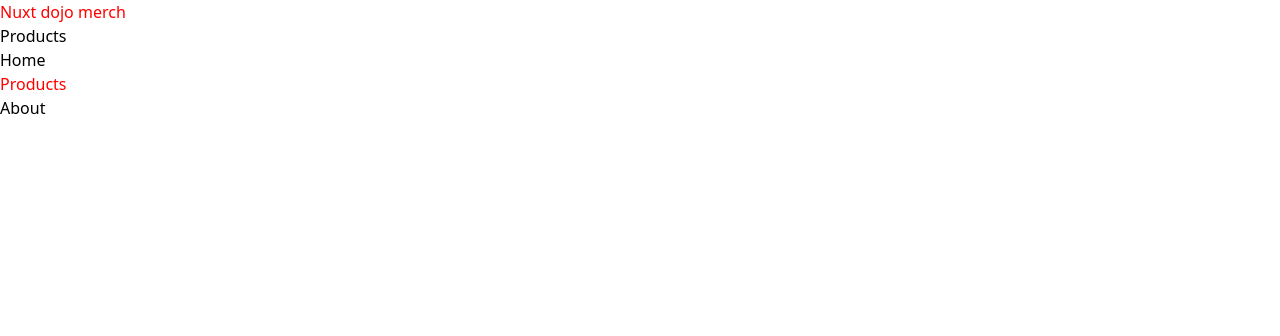
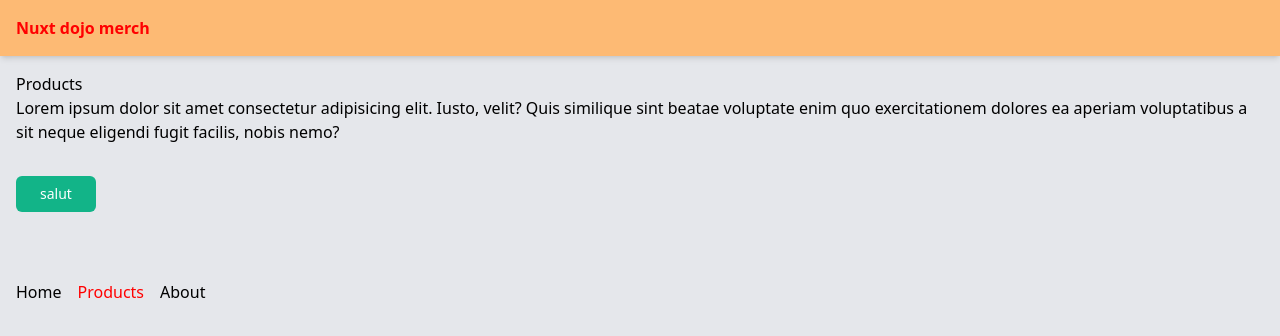
Before and after one commit to lapinRagnar/tuto_nuxt3, a Nuxt app: page /products in a window 1280 px wide. Shown: the top 336 px of the page. Built offline with nearby package versions, Linux system fonts and the light colour scheme.

Commit message:
styliser le header avec tailwind

```diff
--- a/assets/css/tailwind.css
+++ b/assets/css/tailwind.css
@@ -1,3 +1,14 @@
 @tailwind base;
 @tailwind components;
 @tailwind utilities;
+
+body{
+  @apply bg-gray-200;
+
+}
+
+@layer components {
+  .btn{
+    @apply bg-[#12b488] text-white px-3 py-2 rounded-md text-sm text-white;
+  }
+}
--- a/layouts/default.vue
+++ b/layouts/default.vue
@@ -1,18 +1,18 @@
 <template>
   <div>
-    <header class="bg-red-300">
+    <header class="bg-red-300 shadow-md">
       <nav class="container mx-auto p-4 flex justify-between">
         <nuxt-link to="/" class="font-bold">Huxt dojo</nuxt-link>
-        <ul>
+        <ul class="flex gap-4">
           <li><nuxt-link to="/">Home</nuxt-link></li>
-          <li><nuxt-link to="/products">Products</nuxt-link></li>
           <li><nuxt-link to="/about">About</nuxt-link></li>
+          <li><nuxt-link to="/products" class="btn">Products</nuxt-link></li>
         </ul>
       </nav>
     </header>
 
     <!-- output the page content -->
-    <div>
+    <div class="container mx-auto p-4">
       <slot />
     </div>
 
--- a/layouts/products.vue
+++ b/layouts/products.vue
@@ -1,19 +1,19 @@
 <template>
   <div>
 
-    <header>
-      <nav>
-        <nuxt-link to="/products">Nuxt dojo merch</nuxt-link>
+    <header class="bg-orange-300 shadow-md">
+      <nav class="container mx-auto p-4">
+        <nuxt-link to="/products" class="font-bold">Nuxt dojo merch</nuxt-link>
       </nav>
     </header>
 
     <!-- output the page content -->
-    <div>
+    <div class="container mx-auto p-4">
       <slot />
     </div>
 
-    <footer>
-      <ul>
+    <footer class="container mx-auto p-4 flex justify-between border-t-4">
+      <ul class="flex gap-4">
         <li><nuxt-link to="/">Home</nuxt-link></li>
         <li><nuxt-link to="/products">Products</nuxt-link></li>
         <li><nuxt-link to="/about">About</nuxt-link></li>
--- a/pages/products/index.vue
+++ b/pages/products/index.vue
@@ -1,6 +1,8 @@
 <template>
   <div>
     <h2>Products</h2>
+    <p>Lorem ipsum dolor sit amet consectetur adipisicing elit. Iusto, velit? Quis similique sint beatae voluptate enim quo exercitationem dolores ea aperiam voluptatibus a sit neque eligendi fugit facilis, nobis nemo?</p>
+    <p class="btn w-20 flex justify-center my-8">salut</p>
   </div>
 </template>
 
```
